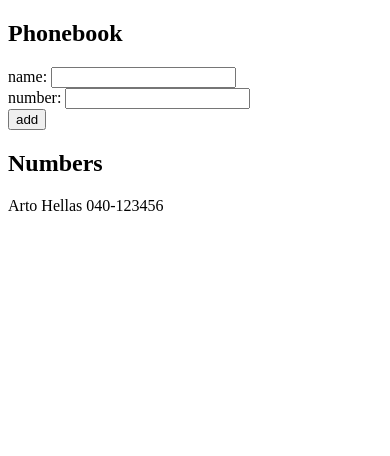
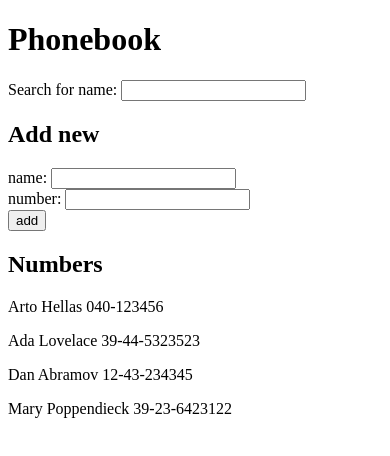
Before and after one commit to LuigiPizzaria/UniversityOfHelsinki, a React (Vite) app in the folder part2/phonebook/: page / in a window 390 px wide. Shown: the top 456 px of the page. Built offline with nearby package versions, Linux system fonts and the light colour scheme.

Commit message:
part2 phonebook 2.9*

```diff
--- a/part2/phonebook/src/App.jsx
+++ b/part2/phonebook/src/App.jsx
@@ -2,12 +2,16 @@ import { useState } from 'react'
 
 const App = () => {
   const [persons, setPersons] = useState([
-    { name: 'Arto Hellas', number: '040-123456', id: 1 }
+    { name: 'Arto Hellas', number: '040-123456', id: 1 },
+    { name: 'Ada Lovelace', number: '39-44-5323523', id: 2 },
+    { name: 'Dan Abramov', number: '12-43-234345', id: 3 },
+    { name: 'Mary Poppendieck', number: '39-23-6423122', id: 4 }
   ])
 
   //meant for controlling the input field for a new name
   const [newName, setNewName] = useState('')
   const [newNumber, setNewNumber] = useState('')
+  const [searchTerm, setSearchTerm] = useState('')
 
   const handleNameChange = (event) => {
     setNewName(event.target.value)
@@ -15,6 +19,11 @@ const App = () => {
 
   const handleNumberChange = (event) => {
     setNewNumber(event.target.value)
+  }
+
+  const handleSearchChange = (event) => {
+    setSearchTerm(event.target.value)
+    //filter the persons array based on the search term
   }
 
   const addPhonebookEntry = (event) =>{
@@ -29,19 +38,32 @@ const App = () => {
     if(newName === '' || newNumber === '') {
       return alert('Name or number cannot be empty')
     }
+
+    //multiple people can share a phone number if they share a household so only check for duplicate names
     if(persons.some(person => person.name === newName)) {
       setNewName('')
       setNewNumber('')
       return alert(`${newName} is already added to phonebook`)
     }
+
     setPersons(persons.concat(phonebookObject))
     setNewName('')
     setNewNumber('')
   }
 
+  //convert the serach term and the names to lowercase for case-insensitive search
+  //according to google every person hold one empty string in the name field so empty string is not an issue
+  const filteredPersons = persons.filter(person =>
+    person.name.toLowerCase().includes(searchTerm.toLowerCase())
+  )
+
   return (
     <div>
-      <h2>Phonebook</h2>
+      <h1>Phonebook</h1>
+      <div>
+        Search for name: <input value={searchTerm} onChange={handleSearchChange} />
+      </div>
+      <h2>Add new</h2>
       <form onSubmit={addPhonebookEntry}>
         <div>
           name: <input value={newName} onChange={handleNameChange} />
@@ -55,9 +77,13 @@ const App = () => {
       </form>
       <h2>Numbers</h2>
       <div>
-        {persons.map((person) =>
-          <p key={person.id}>{person.name} {person.number}</p>
-        )}
+        {filteredPersons.length === 0 ? (
+          <p>No entries found</p>
+        ) : (filteredPersons.map(person =>
+          <p key={person.id}>
+            {person.name} {person.number}
+          </p>
+        ))}
       </div>
     </div>
   )
```
